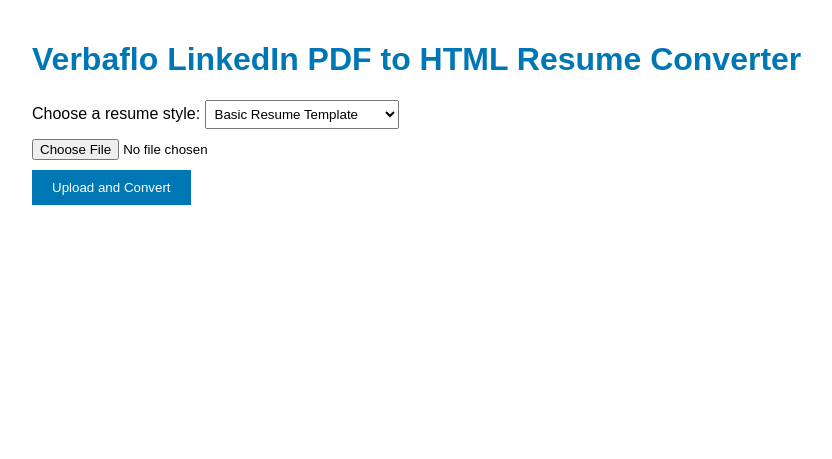
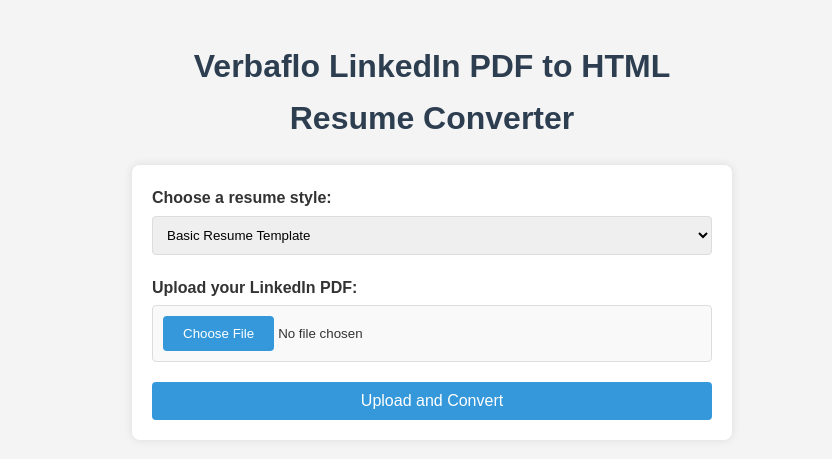
Before and after one commit to adityaghai07/VerbafloResumeMaker, a Flask app: page / in a window 1280 px wide. Shown: the top 459 px of the page, without its empty margins (208-1040 px from the left). Run offline with Flask 3, Linux system fonts and the light colour scheme.

Commit message:
more cleaning

```diff
--- a/services/process_pdf.py
+++ b/services/process_pdf.py
@@ -11,12 +11,6 @@ client = OpenAI(api_key=os.getenv("OPENAI_API_KEY"))
 
 
 def process_pdf(file_stream, style):
-
-    # with open(filepath, 'rb') as file:
-    #     reader = PyPDF2.PdfReader(file)
-    #     text = ""
-    #     for page in reader.pages:
-    #         text += page.extract_text()
 
     reader = PyPDF2.PdfReader(file_stream)
     text = ""
--- a/static/preview.css
+++ b/static/preview.css
@@ -1,4 +1,4 @@
-body {
+/* body {
     font-family: Arial, sans-serif;
     max-width: 800px;
     margin: 0 auto;
@@ -39,7 +39,7 @@ a {
     border-radius: 5px;
     cursor: pointer;
     transition: background-color 0.3s ease;
-}
+} */
 
 /* .download-button:hover {
     background-color: #45a049;
@@ -53,3 +53,5 @@ a {
     margin-top: 20px;
     text-align: center;
 } */
+
+/* Existing styles */
--- a/templates/upload.html
+++ b/templates/upload.html
@@ -4,8 +4,79 @@
     <meta charset="UTF-8">
     <meta name="viewport" content="width=device-width, initial-scale=1.0">
     <title>Verbaflo LinkedIn PDF to HTML Resume Converter</title>
-    <link rel="stylesheet" type="text/css" href="{{ url_for('static', filename='styles.css') }}">
+    <style>
+        body {
+            font-family: Arial, sans-serif;
+            line-height: 1.6;
+            color: #333;
+            background-color: #f4f4f4;
+            padding: 20px;
+            max-width: 600px;
+            margin: 0 auto;
+        }
 
+        h1 {
+            text-align: center;
+            color: #2c3e50;
+        }
+
+        form {
+            background-color: #fff;
+            padding: 20px;
+            border-radius: 8px;
+            box-shadow: 0 0 10px rgba(0,0,0,0.1);
+        }
+
+        label {
+            display: block;
+            margin-bottom: 5px;
+            font-weight: bold;
+        }
+
+        select, input[type="file"] {
+            width: 100%;
+            padding: 10px;
+            margin-bottom: 20px;
+            border: 1px solid #ddd;
+            border-radius: 4px;
+            box-sizing: border-box;
+        }
+
+        input[type="submit"] {
+            display: block;
+            width: 100%;
+            padding: 10px;
+            background-color: #3498db;
+            color: #fff;
+            border: none;
+            border-radius: 4px;
+            cursor: pointer;
+            font-size: 16px;
+            transition: background-color 0.3s ease;
+        }
+
+        input[type="submit"]:hover {
+            background-color: #2980b9;
+        }
+
+        input[type="file"] {
+            border: 1px solid #ddd;
+            background-color: #f9f9f9;
+        }
+
+        input[type="file"]::-webkit-file-upload-button {
+            background-color: #3498db;
+            color: white;
+            padding: 10px 20px;
+            border: none;
+            border-radius: 4px;
+            cursor: pointer;
+        }
+
+        input[type="file"]::-webkit-file-upload-button:hover {
+            background-color: #2980b9;
+        }
+    </style>
 </head>
 <body>
     <h1>Verbaflo LinkedIn PDF to HTML Resume Converter</h1>
@@ -17,9 +88,8 @@
             <option value="modern">Modern Resume Template</option>
             <option value="overleaf">Overleaf Resume Template</option>
         </select>
-        <br>
-        <input type="file" name="file" accept=".pdf">
-        <br>
+        <label for="file">Upload your LinkedIn PDF:</label>
+        <input type="file" name="file" id="file" accept=".pdf" required>
         <input type="submit" value="Upload and Convert">
     </form>
 </body>
```
Also changed, not shown: main.py (+5 -5 lines), templates/preview.html (+52 -1 lines).
